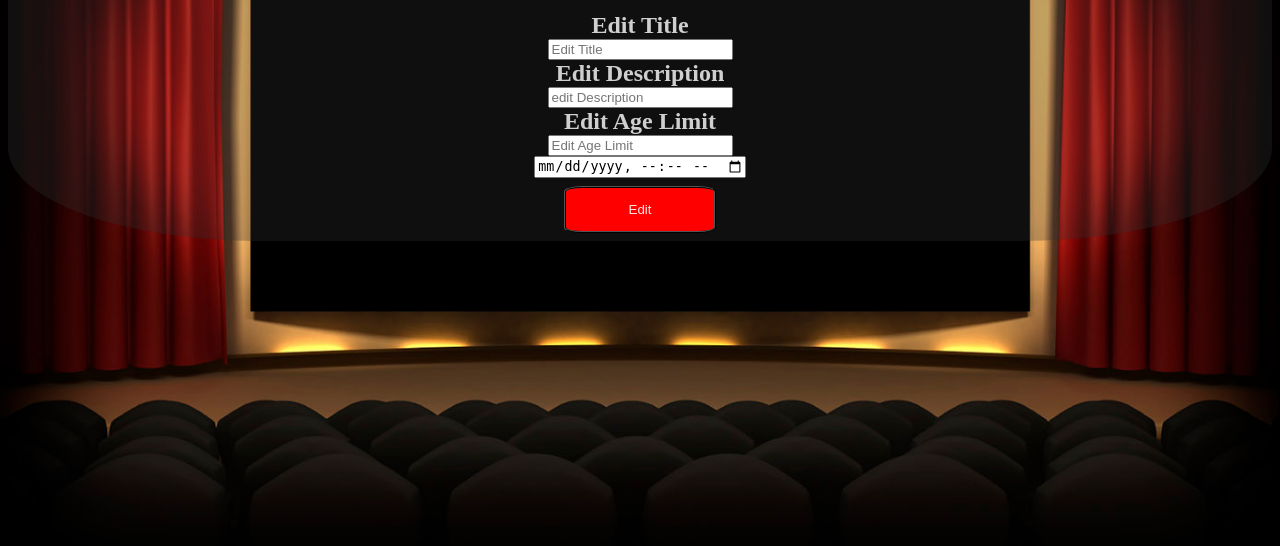
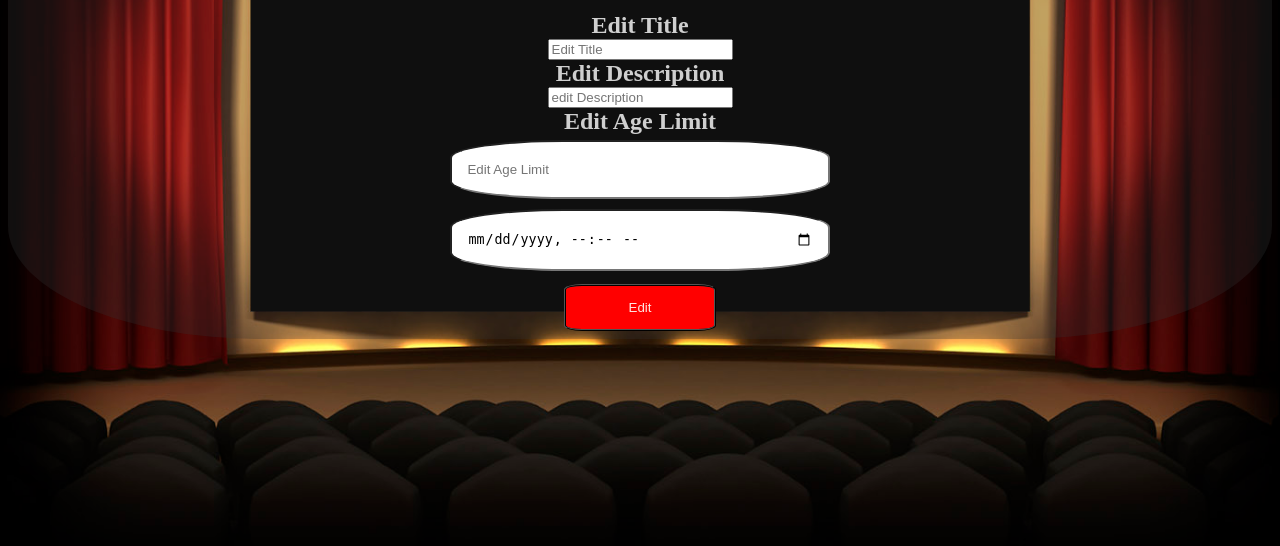
Before and after one commit to GabrielGenkov/DatabaseProject, a Flask app: template templates/editmovie.html in a window 1280 px wide. Shown: the part 234-780 px from the top of the page. Run offline with Flask 2, Linux system fonts and the light colour scheme; the template is opened without the code that fills it, so the values that code supplies are empty.

Commit message:
edited css

```diff
--- a/static/style/edit.css
+++ b/static/style/edit.css
@@ -88,7 +88,7 @@ b{
 	font-size: 24px;
 }
 
-input[type=edittitle], input[type=editagelimit], input[type=editdate]
+input[type=text], input[type=agelimit], input[type=datetime-local]
 {
 	width: 50%;
 	padding: 20px 15px;
```
